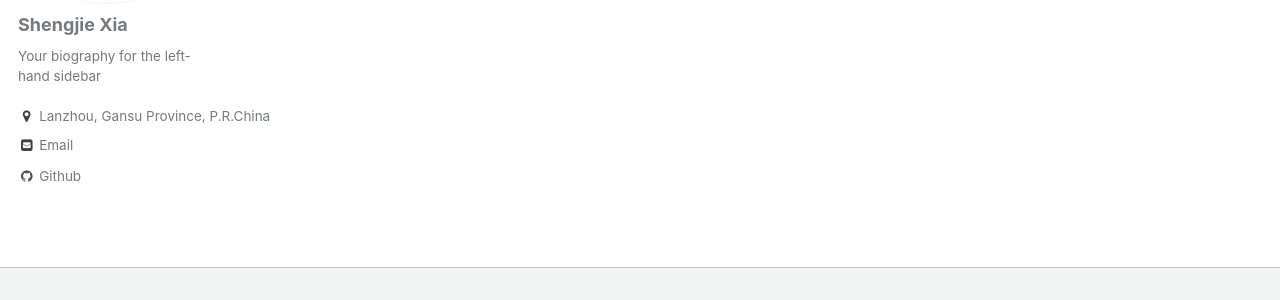
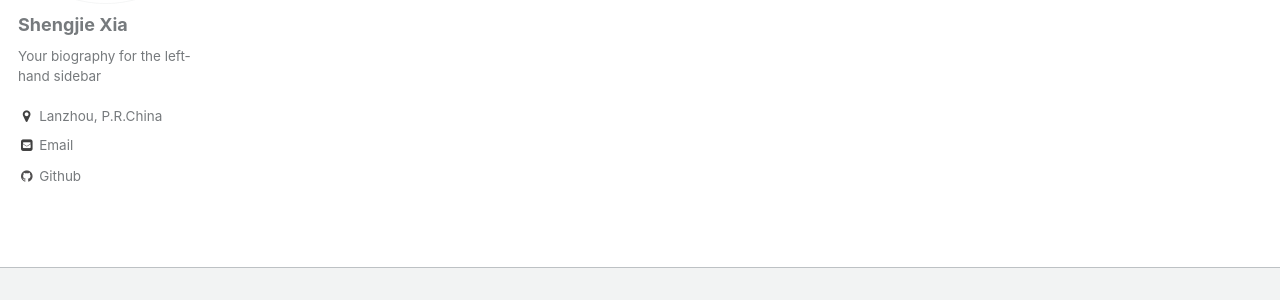
Before and after one commit to xiashj2021/xiashj2021.github.io, a Jekyll site: the page built from _pages/about.md, in a window 1280 px wide. Shown: the part 248-548 px from the top of the page. Built offline with Jekyll 4.4.1, drawn with Linux system fonts in a browser that asks for light colours.

Commit message:
Update _config.yml

```diff
--- a/_config.yml
+++ b/_config.yml
@@ -81,7 +81,7 @@ author:
   name             : "Shengjie Xia"
   avatar           : "profile.png"
   bio              : "Your biography for the left-hand sidebar"
-  location         : "Lanzhou, Gansu Province, P.R.China"
+  location         : "Lanzhou, P.R.China"
   employer         :
   googlescholar    :
   email            : "xiashj2021@outlook.com"
```
